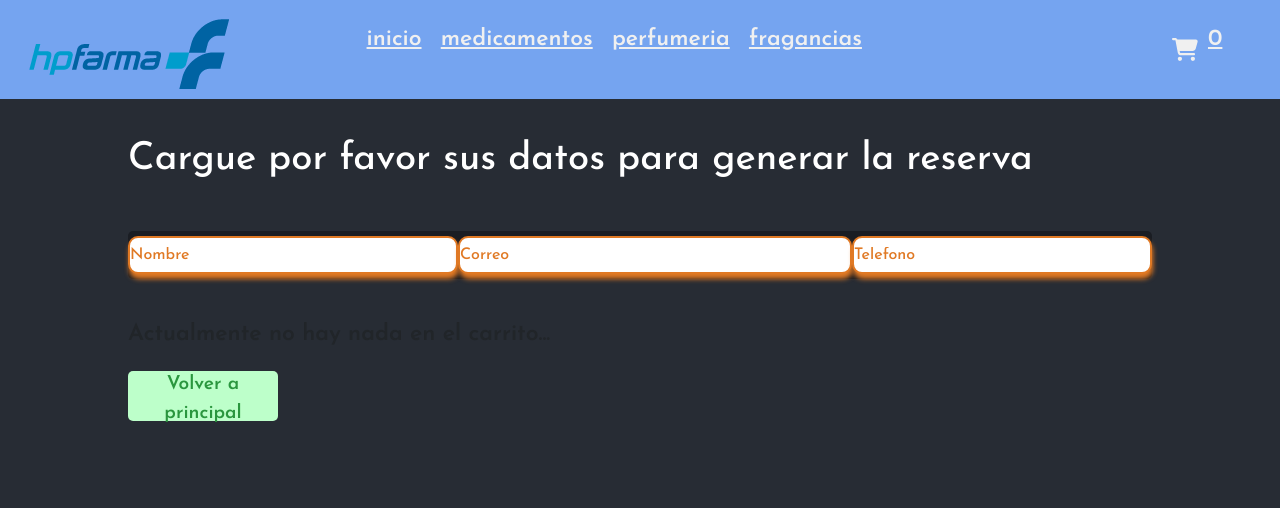
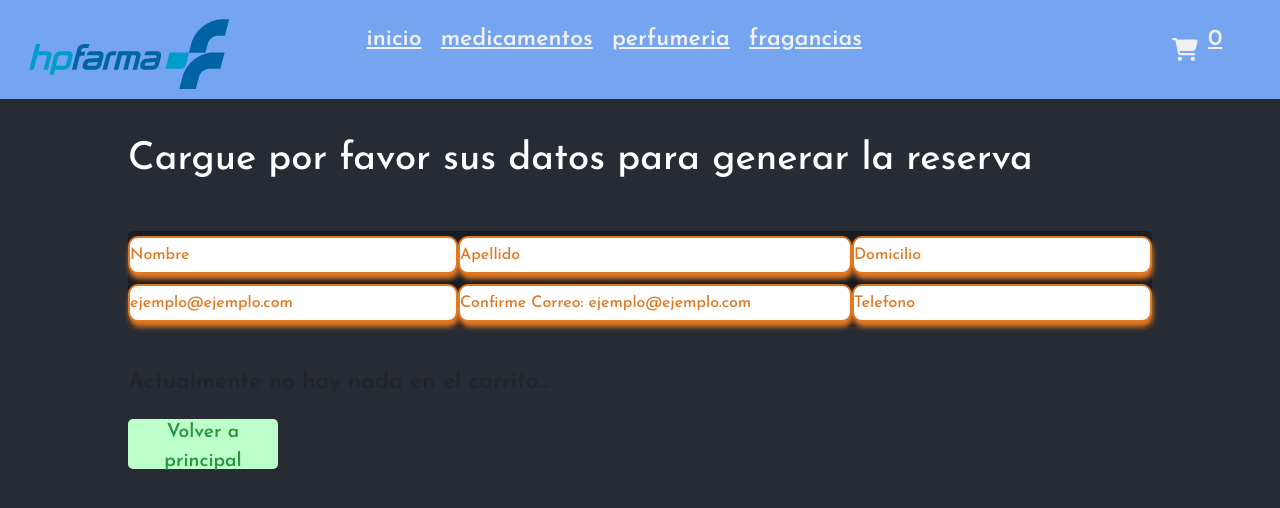
Before and after one commit to paulaaleja/hpfarmareactgarcia, a React (Create React App) app: page /cart in a window 1280 px wide. Shown: the top 508 px of the page. Built offline with nearby package versions, Linux system fonts and the light colour scheme; the HTML template or start-up script is replaced by a standard one.

Commit message:
Detalles para entrega final

```diff
--- a/src/App.css
+++ b/src/App.css
@@ -451,13 +451,13 @@ a {
 }
 
 input{
-  background: #fff;
+
   align-items: center;
   width: 100%;
   font-size: 16px;
   border-radius: 10px;
   border: 2px solid #e07924;
-  color: white;
+
   box-shadow: 1px 5px 5px #e07924;
   padding: 5px 0;
   margin: 5px 0;
@@ -469,10 +469,7 @@ input::placeholder {
   font-weight: 500;
 }
 
-input:focus {
-  background: none;
-  outline: none;
-  box-shadow: none;}
+
 
 
 
--- a/src/components/Cart.js
+++ b/src/components/Cart.js
@@ -1,4 +1,4 @@
-import { collection, serverTimestamp, doc, getDoc } from "firebase/firestore";
+import {  collection, serverTimestamp, doc, getDoc} from "firebase/firestore";
 import React, { useContext } from "react";
 import { Link } from "react-router-dom";
 import { CartContext } from "./CartContext";
@@ -6,25 +6,10 @@ import { db } from "../utils/firebaseConfig";
 import Form from './Form';
 
 
+
 const Cart = () => {
   const Cartctx = useContext(CartContext);
   console.log(Cartctx);
-
-
-
-
-
-
-
-
-
-
-
-
-
-
-
-
   const buy = () => {
     let itemsBought = Cartctx.cartList.map((item) => ({
       id: item.itemId,
@@ -52,7 +37,8 @@ const Cart = () => {
       .then(
         (result) =>
           alert(
-            `Tu orden ha sido tomada...
+            `Felicitaciones!!!
+            Tu orden ha sido tomada...
         Con el valor de $${Cartctx.priceTotalAll()}.
         Con el ID "${result.id}".`
           ),
@@ -97,13 +83,6 @@ const Cart = () => {
 			<Form />
 		</div>
 	</React.StrictMode>
-
-
-
-
-
-
-
           {Cartctx.cartList.length > 0 ? (
             <div className="list__buttons">
               <button className="list__clear" onClick={Cartctx.clear}>
--- a/src/components/Form.js
+++ b/src/components/Form.js
@@ -3,8 +3,13 @@ import React, {useState} from 'react';
 
 const Form= () => {
 	const [inputNombre, cambiarInputNombre] = useState('');
+    const [inputDom, cambiarInputDom] = useState('');
+    const [inputApellido, cambiarInputApellido] = useState('');
 	const [inputCorreo, cambiarInputCorreo] = useState('');
-
+    const [inputCorreoC, cambiarInputCorreoC] = useState('');
+    const [inputphone, cambiarInputphone] = useState('');
+    const emailRegex = /^[-\w.%+]{1,64}@(?:[A-Z0-9-]{1,63}\.){1,125}[A-Z]{2,63}$/i
+	const telefonoRegex = /^[\+]?[(]?[0-9]{3}[)]?[-\s\.]?[0-9]{3}[-\s\.]?[0-9]{1,6}$/im
 
 
 	// Funcion que se encargara de validar los datos y enviar el formulario
@@ -22,9 +27,29 @@ const Form= () => {
 		cambiarInputNombre(e.target.value);
 	}
 
+
+    	// Funcion que se encarga de cambiar el estado del inputNombre
+	const handleInputDom = (e) => {
+		cambiarInputDom(e.target.value);
+	}
+
+    	// Funcion que se encarga de cambiar el estado del inputNombre
+	const handleInputApellido = (e) => {
+		cambiarInputApellido(e.target.value);
+	}
+
 	// Funcion que se encarga de cambiar el estado del inputCorreo
 	const handleInputCorreo = (e) => {
 		cambiarInputCorreo(e.target.value);
+	}
+
+    // Funcion que se encarga de cambiar el estado del inputCorreo
+	const handleInputCorreoC = (e) => {
+		cambiarInputCorreoC(e.target.value);
+	}
+    // Funcion que se encarga de cambiar el estado del inputCorreo
+	const handleInputphone = (e) => {
+		cambiarInputphone(e.target.value);
 	}
 
 
@@ -52,15 +77,64 @@ const Form= () => {
 					/>
 				</div>
 
+                <div>
+
+
+					<label htmlFor="apellido"></label>
+					<input
+						type="text"
+						name="apellido"
+						placeholder="Apellido"
+						id="apellido"
+						value={inputApellido}
+						onChange={handleInputApellido}
+					/>
+				</div>
+
+                <div>
+
+
+					<label htmlFor="dom"></label>
+					<input
+						type="text"
+						name="dom"
+						placeholder="Domicilio"
+						id="dom"
+						value={inputDom}
+						onChange={handleInputDom}
+					/>
+				</div>
+
+
+
+
+
 				<div>
 					<label htmlFor="correo"></label>
 					<input
-						type="text"
+						type="email"
 						name="correo"
-						placeholder="Correo"
+						placeholder="ejemplo@ejemplo.com"
 						id="correo"
 						value={inputCorreo}
+                        required
 						onChange={handleInputCorreo}
+					/>
+				</div>
+
+                <div>
+
+
+
+					<label htmlFor="correo"></label>
+					<input
+						type="email"
+						name="correo"
+						placeholder="Confirme Correo: ejemplo@ejemplo.com"
+						id="correo"
+						value={inputCorreoC}
+                        required
+						onChange={handleInputCorreoC}
 					/>
 				</div>
 
@@ -71,13 +145,12 @@ const Form= () => {
 						name="phone"
 						placeholder="Telefono"
 						id="phone"
-						value={inputCorreo}
-						onChange={handleInputCorreo}
+						value={inputphone}
+						onChange={handleInputphone}
 					/>
 				</div>
 
-
-			</form>
+                </form>
 		</>
 	);
 }
```
Also changed, not shown: 1 other file (tests, documents, lock files or other folders).
